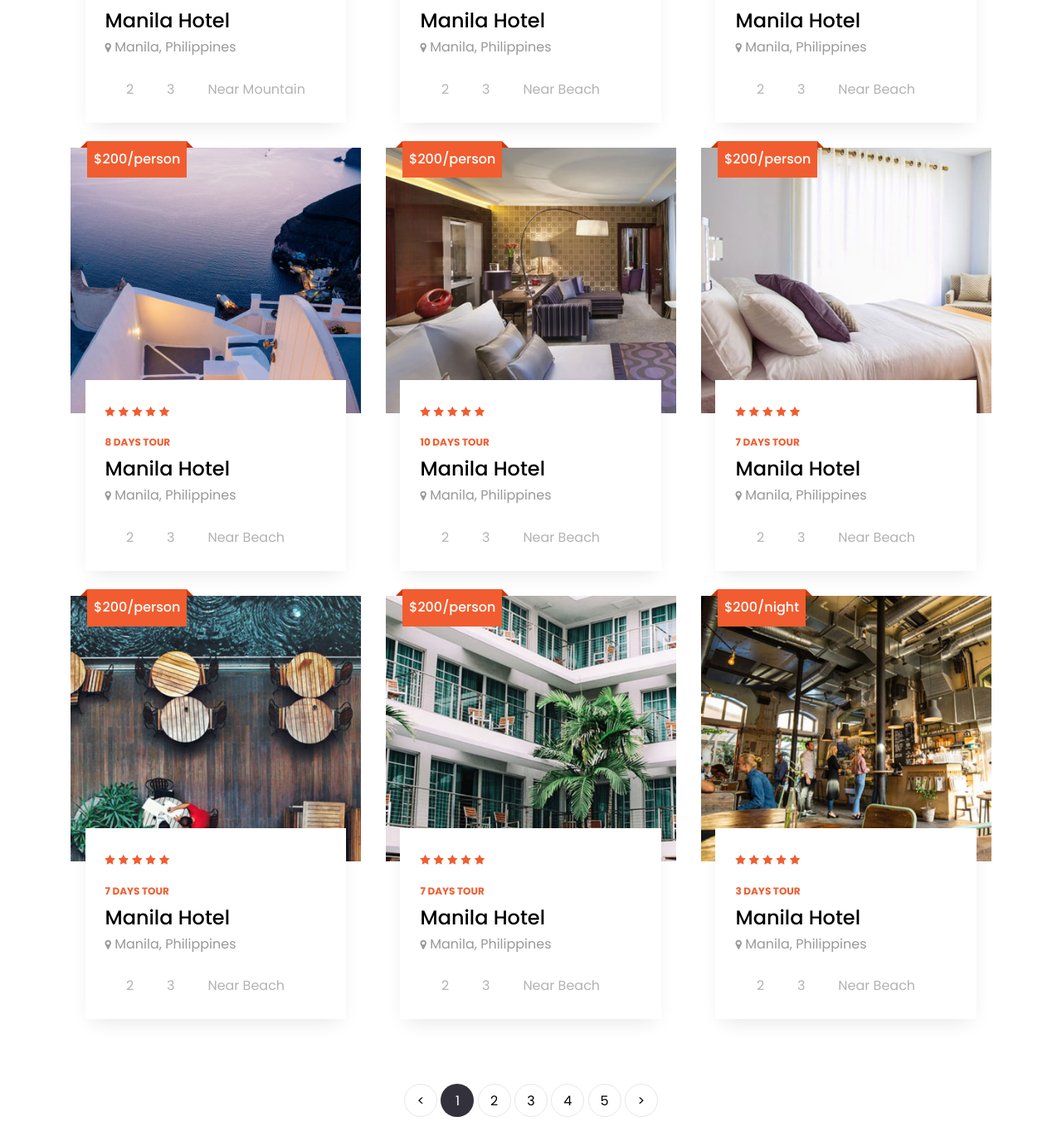
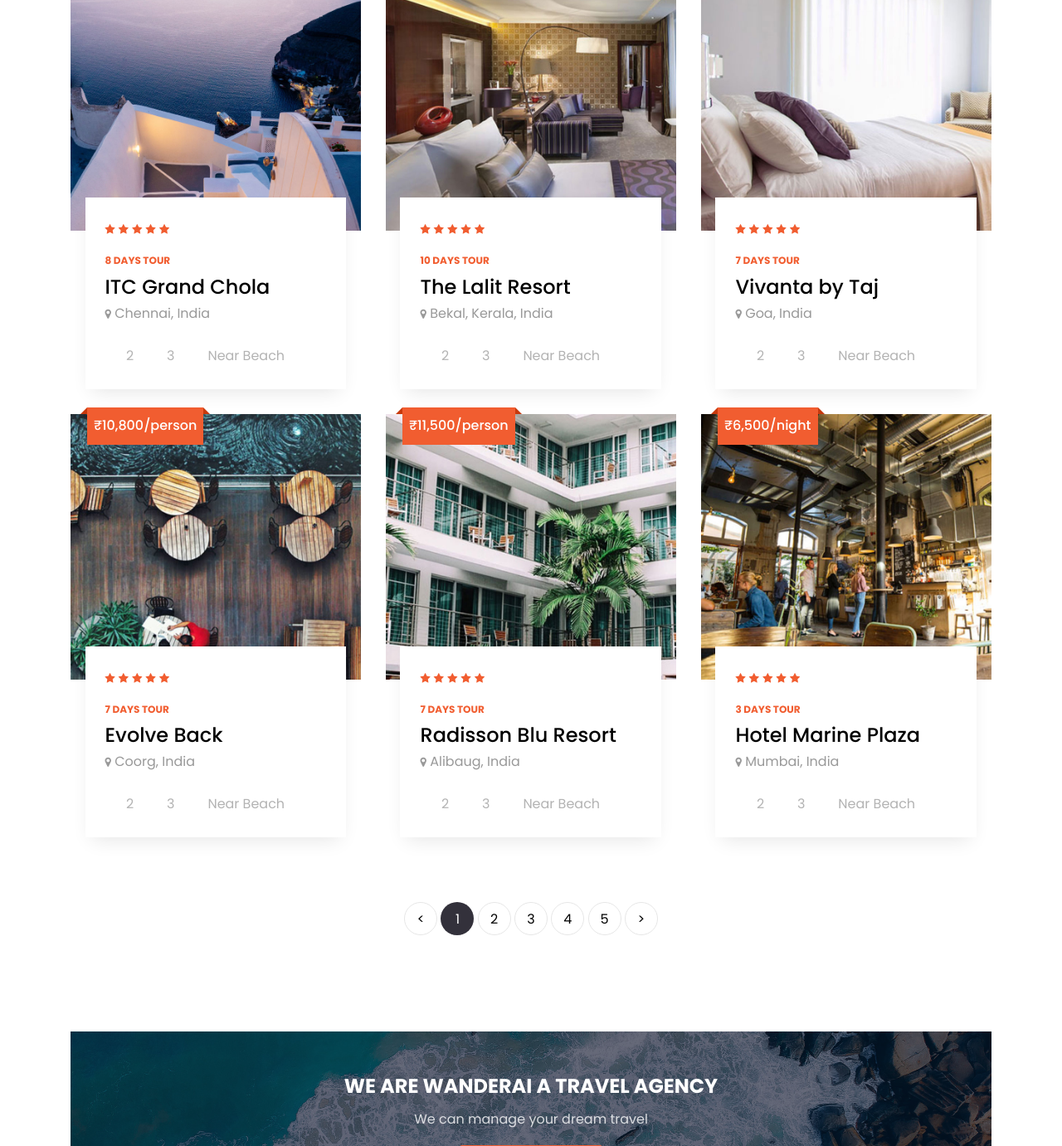
Before and after one commit to ekta784/AI-Travel-Planner, a Django app: page /hotel/ in a window 1280 px wide. Shown: the part 1494-2875 px from the top of the page at 83% size. Run offline with Django 5.2, Linux system fonts and the light colour scheme; some libraries are stand-ins or nearby versions; some web fonts are replaced.

Commit message:
UI update

```diff
--- a/frontend/templates/base.html
+++ b/frontend/templates/base.html
@@ -29,7 +29,7 @@
 <!-- Navbar -->
 <nav class="navbar navbar-expand-lg navbar-dark ftco_navbar bg-dark ftco-navbar-light" id="ftco-navbar">
   <div class="container">
-    <a class="navbar-brand" href="{% url 'index' %}">WanderAI<span>Travel Agency</span></a>
+    <a class="navbar-brand" href="{% url 'index' %}">WanderAI<span>Explore | Travel | Live</span></a>
     <button class="navbar-toggler" type="button" data-toggle="collapse" data-target="#ftco-nav">
       <span class="oi oi-menu"></span> Menu
     </button>
--- a/frontend/templates/frontend/about.html
+++ b/frontend/templates/frontend/about.html
@@ -25,7 +25,7 @@
 <body>
  <nav class="navbar navbar-expand-lg navbar-dark ftco_navbar bg-dark ftco-navbar-light" id="ftco-navbar">
    <div class="container">
-     <a class="navbar-brand" href="{% url 'index' %}">WanderAI<span>Travel Agency</span></a>
+     <a class="navbar-brand" href="{% url 'index' %}">WanderAI<span>Explore | Travel | Live</span></a>
      <button class="navbar-toggler" type="button" data-toggle="collapse" data-target="#ftco-nav" aria-controls="ftco-nav" aria-expanded="false" aria-label="Toggle navigation">
        <span class="oi oi-menu"></span> Menu
      </button>
--- a/frontend/templates/frontend/blog-single.html
+++ b/frontend/templates/frontend/blog-single.html
@@ -25,7 +25,7 @@
 <body>
  <nav class="navbar navbar-expand-lg navbar-dark ftco_navbar bg-dark ftco-navbar-light" id="ftco-navbar">
    <div class="container">
-     <a class="navbar-brand" href="index.html">WanderAI<span>Travel Agency</span></a>
+     <a class="navbar-brand" href="index.html">WanderAI<span>Explore | Travel | Live</span></a>
      <button class="navbar-toggler" type="button" data-toggle="collapse" data-target="#ftco-nav" aria-controls="ftco-nav" aria-expanded="false" aria-label="Toggle navigation">
        <span class="oi oi-menu"></span> Menu
      </button>
--- a/frontend/templates/frontend/blog.html
+++ b/frontend/templates/frontend/blog.html
@@ -25,7 +25,7 @@
 <body>
  <nav class="navbar navbar-expand-lg navbar-dark ftco_navbar bg-dark ftco-navbar-light" id="ftco-navbar">
    <div class="container">
-     <a class="navbar-brand" href="index.html">WanderAI<span>Travel Agency</span></a>
+     <a class="navbar-brand" href="index.html">WanderAI<span>Explore | Travel | Live</span></a>
      <button class="navbar-toggler" type="button" data-toggle="collapse" data-target="#ftco-nav" aria-controls="ftco-nav" aria-expanded="false" aria-label="Toggle navigation">
        <span class="oi oi-menu"></span> Menu
      </button>
--- a/frontend/templates/frontend/contact.html
+++ b/frontend/templates/frontend/contact.html
@@ -25,7 +25,7 @@
 <body>
  <nav class="navbar navbar-expand-lg navbar-dark ftco_navbar bg-dark ftco-navbar-light" id="ftco-navbar">
    <div class="container">
-     <a class="navbar-brand" href="index.html">WanderAI<span>Travel Agency</span></a>
+     <a class="navbar-brand" href="index.html">WanderAI<span>Explore | Travel | Live</span></a>
      <button class="navbar-toggler" type="button" data-toggle="collapse" data-target="#ftco-nav" aria-controls="ftco-nav" aria-expanded="false" aria-label="Toggle navigation">
        <span class="oi oi-menu"></span> Menu
      </button>
--- a/frontend/templates/frontend/destination.html
+++ b/frontend/templates/frontend/destination.html
@@ -25,7 +25,7 @@
 <body>
  <nav class="navbar navbar-expand-lg navbar-dark ftco_navbar bg-dark ftco-navbar-light" id="ftco-navbar">
    <div class="container">
-     <a class="navbar-brand" href="index.html">WanderAI<span>Travel Agency</span></a>
+     <a class="navbar-brand" href="index.html">WanderAI<span>Explore | Travel | Live</span></a>
      <button class="navbar-toggler" type="button" data-toggle="collapse" data-target="#ftco-nav" aria-controls="ftco-nav" aria-expanded="false" aria-label="Toggle navigation">
        <span class="oi oi-menu"></span> Menu
      </button>
--- a/frontend/templates/frontend/hotel.html
+++ b/frontend/templates/frontend/hotel.html
@@ -25,7 +25,7 @@
 <body>
  <nav class="navbar navbar-expand-lg navbar-dark ftco_navbar bg-dark ftco-navbar-light" id="ftco-navbar">
    <div class="container">
-     <a class="navbar-brand" href="index.html">WanderAI<span>Travel Agency</span></a>
+     <a class="navbar-brand" href="index.html">WanderAI<span>Explore | Travel | Live</span></a>
      <button class="navbar-toggler" type="button" data-toggle="collapse" data-target="#ftco-nav" aria-controls="ftco-nav" aria-expanded="false" aria-label="Toggle navigation">
        <span class="oi oi-menu"></span> Menu
      </button>
@@ -63,7 +63,7 @@
  </div>
 </section>
 
-<section class="ftco-section ftco-no-pb">
+{% comment %} <section class="ftco-section ftco-no-pb">
  <div class="container">
   <div class="row">
    <div class="col-md-12">
@@ -136,7 +136,7 @@
 </div>
 </div>
 </div>
-</section>
+</section> {% endcomment %}
 
 <section class="ftco-section">
  <div class="container">
@@ -144,7 +144,7 @@
    <div class="col-md-4 ftco-animate">
     <div class="project-wrap hotel">
      <a href="#" class="img" style="background-image: url('{% static "images/hotel-resto-1.jpg" %}');">
-      <span class="price">$200/person</span>
+      <span class="price">₹12,000/person</span>
     </a>
     <div class="text p-4">
       <p class="star mb-2">
@@ -155,8 +155,8 @@
         <span class="fa fa-star"></span>
       </p>
       <span class="days">8 Days Tour</span>
-      <h3><a href="#">Manila Hotel</a></h3>
-      <p class="location"><span class="fa fa-map-marker"></span> Manila, Philippines</p>
+      <h3><a href="#">Taj Mahal Palace</a></h3>
+      <p class="location"><span class="fa fa-map-marker"></span> Mumbai, India</p>
       <ul>
        <li><span class="flaticon-shower"></span>2</li>
        <li><span class="flaticon-king-size"></span>3</li>
@@ -168,7 +168,7 @@
 <div class="col-md-4 ftco-animate">
   <div class="project-wrap hotel">
    <a href="#" class="img" style="background-image: url('{% static "images/hotel-resto-2.jpg" %}');">
-    <span class="price">$200/person</span>
+    <span class="price">₹14,500/person</span>
   </a>
   <div class="text p-4">
     <p class="star mb-2">
@@ -179,8 +179,8 @@
       <span class="fa fa-star"></span>
     </p>
     <span class="days">10 Days Tour</span>
-    <h3><a href="#">Manila Hotel</a></h3>
-    <p class="location"><span class="fa fa-map-marker"></span> Manila, Philippines</p>
+    <h3><a href="#">The Oberoi Udaivilas</a></h3>
+    <p class="location"><span class="fa fa-map-marker"></span> Udaipur, India</p>
     <ul>
      <li><span class="flaticon-shower"></span>2</li>
      <li><span class="flaticon-king-size"></span>3</li>
@@ -192,7 +192,7 @@
 <div class="col-md-4 ftco-animate">
   <div class="project-wrap hotel">
    <a href="#" class="img" style="background-image: url('{% static "images/hotel-resto-3.jpg" %}');">
-    <span class="price">$200/person</span>
+    <span class="price">₹10,000/person</span>
   </a>
   <div class="text p-4">
     <p class="star mb-2">
@@ -203,8 +203,8 @@
       <span class="fa fa-star"></span>
     </p>
     <span class="days">7 Days Tour</span>
-    <h3><a href="#">Manila Hotel</a></h3>
-    <p class="location"><span class="fa fa-map-marker"></span> Manila, Philippines</p>
+    <h3><a href="#">The Leela Palace</a></h3>
+    <p class="location"><span class="fa fa-map-marker"></span> New Delhi, India</p>
     <ul>
      <li><span class="flaticon-shower"></span>2</li>
      <li><span class="flaticon-king-size"></span>3</li>
@@ -217,7 +217,7 @@
 <div class="col-md-4 ftco-animate">
   <div class="project-wrap hotel">
    <a href="#" class="img" style="background-image: url('{% static "images/hotel-resto-4.jpg" %}');">
-    <span class="price">$200/person</span>
+    <span class="price">₹11,200/person</span>
   </a>
   <div class="text p-4">
     <p class="star mb-2">
@@ -228,8 +228,8 @@
       <span class="fa fa-star"></span>
     </p>
     <span class="days">8 Days Tour</span>
-    <h3><a href="#">Manila Hotel</a></h3>
-    <p class="location"><span class="fa fa-map-marker"></span> Manila, Philippines</p>
+    <h3><a href="#">ITC Grand Chola</a></h3>
+    <p class="location"><span class="fa fa-map-marker"></span> Chennai, India</p>
     <ul>
      <li><span class="flaticon-shower"></span>2</li>
      <li><span class="flaticon-king-size"></span>3</li>
@@ -241,7 +241,7 @@
 <div class="col-md-4 ftco-animate">
   <div class="project-wrap hotel">
    <a href="#" class="img" style="background-image: url('{% static "images/hotel-resto-5.jpg" %}');">
-    <span class="price">$200/person</span>
+    <span class="price">₹13,800/person</span>
   </a>
   <div class="text p-4">
     <p class="star mb-2">
@@ -252,8 +252,8 @@
       <span class="fa fa-star"></span>
     </p>
     <span class="days">10 Days Tour</span>
-    <h3><a href="#">Manila Hotel</a></h3>
-    <p class="location"><span class="fa fa-map-marker"></span> Manila, Philippines</p>
+    <h3><a href="#">The Lalit Resort</a></h3>
+    <p class="location"><span class="fa fa-map-marker"></span> Bekal, Kerala, India</p>
     <ul>
      <li><span class="flaticon-shower"></span>2</li>
      <li><span class="flaticon-king-size"></span>3</li>
@@ -265,7 +265,7 @@
 <div class="col-md-4 ftco-animate">
   <div class="project-wrap hotel">
    <a href="#" class="img" style="background-image: url('{% static "images/hotel-resto-6.jpg" %}');">
-    <span class="price">$200/person</span>
+    <span class="price">₹9,900/person</span>
   </a>
   <div class="text p-4">
     <p class="star mb-2">
@@ -276,8 +276,8 @@
       <span class="fa fa-star"></span>
     </p>
     <span class="days">7 Days Tour</span>
-    <h3><a href="#">Manila Hotel</a></h3>
-    <p class="location"><span class="fa fa-map-marker"></span> Manila, Philippines</p>
+    <h3><a href="#">Vivanta by Taj</a></h3>
+    <p class="location"><span class="fa fa-map-marker"></span> Goa, India</p>
     <ul>
      <li><span class="flaticon-shower"></span>2</li>
      <li><span class="flaticon-king-size"></span>3</li>
@@ -289,7 +289,7 @@
 <div class="col-md-4 ftco-animate">
   <div class="project-wrap hotel">
    <a href="#" class="img" style="background-image: url('{% static "images/hotel-resto-7.jpg" %}');">
-    <span class="price">$200/person</span>
+    <span class="price">₹10,800/person</span>
   </a>
   <div class="text p-4">
     <p class="star mb-2">
@@ -300,8 +300,8 @@
       <span class="fa fa-star"></span>
     </p>
     <span class="days">7 Days Tour</span>
-    <h3><a href="#">Manila Hotel</a></h3>
-    <p class="location"><span class="fa fa-map-marker"></span> Manila, Philippines</p>
+    <h3><a href="#">Evolve Back</a></h3>
+    <p class="location"><span class="fa fa-map-marker"></span> Coorg, India</p>
     <ul>
      <li><span class="flaticon-shower"></span>2</li>
      <li><span class="flaticon-king-size"></span>3</li>
@@ -313,7 +313,7 @@
 <div class="col-md-4 ftco-animate">
   <div class="project-wrap hotel">
    <a href="#" class="img" style="background-image: url('{% static "images/hotel-resto-8.jpg" %}');">
-    <span class="price">$200/person</span>
+    <span class="price">₹11,500/person</span>
   </a>
   <div class="text p-4">
     <p class="star mb-2">
@@ -324,8 +324,8 @@
       <span class="fa fa-star"></span>
     </p>
     <span class="days">7 Days Tour</span>
-    <h3><a href="#">Manila Hotel</a></h3>
-    <p class="location"><span class="fa fa-map-marker"></span> Manila, Philippines</p>
+    <h3><a href="#">Radisson Blu Resort</a></h3>
+    <p class="location"><span class="fa fa-map-marker"></span> Alibaug, India</p>
     <ul>
      <li><span class="flaticon-shower"></span>2</li>
      <li><span class="flaticon-king-size"></span>3</li>
@@ -337,7 +337,7 @@
 <div class="col-md-4 ftco-animate">
   <div class="project-wrap hotel">
    <a href="#" class="img" style="background-image: url('{% static "images/hotel-resto-9.jpg" %}');">
-    <span class="price">$200/night</span>
+    <span class="price">₹6,500/night</span>
   </a>
   <div class="text p-4">
     <p class="star mb-2">
@@ -348,8 +348,8 @@
       <span class="fa fa-star"></span>
     </p>
     <span class="days">3 Days Tour</span>
-    <h3><a href="#">Manila Hotel</a></h3>
-    <p class="location"><span class="fa fa-map-marker"></span> Manila, Philippines</p>
+    <h3><a href="#">Hotel Marine Plaza</a></h3>
+    <p class="location"><span class="fa fa-map-marker"></span> Mumbai, India</p>
     <ul>
      <li><span class="flaticon-shower"></span>2</li>
      <li><span class="flaticon-king-size"></span>3</li>
@@ -359,6 +359,7 @@
 </div>
 </div>
 </div>
+
 <div class="row mt-5">
   <div class="col text-center">
     <div class="block-27">
--- a/frontend/templates/frontend/index.html
+++ b/frontend/templates/frontend/index.html
@@ -27,7 +27,7 @@
     <!-- NAVBAR -->
     <nav class="navbar navbar-expand-lg navbar-dark ftco_navbar bg-dark ftco-navbar-light" id="ftco-navbar">
         <div class="container">
-            <a class="navbar-brand" href="index.html">WanderAI<span>Travel Agency</span></a>
+            <a class="navbar-brand" href="index.html">WanderAI<span>Explore | Travel | Live</span></a>
             <button class="navbar-toggler" type="button" data-toggle="collapse" data-target="#ftco-nav" aria-controls="ftco-nav" aria-expanded="false" aria-label="Toggle navigation">
                 <span class="oi oi-menu"></span> Menu
             </button>
```
